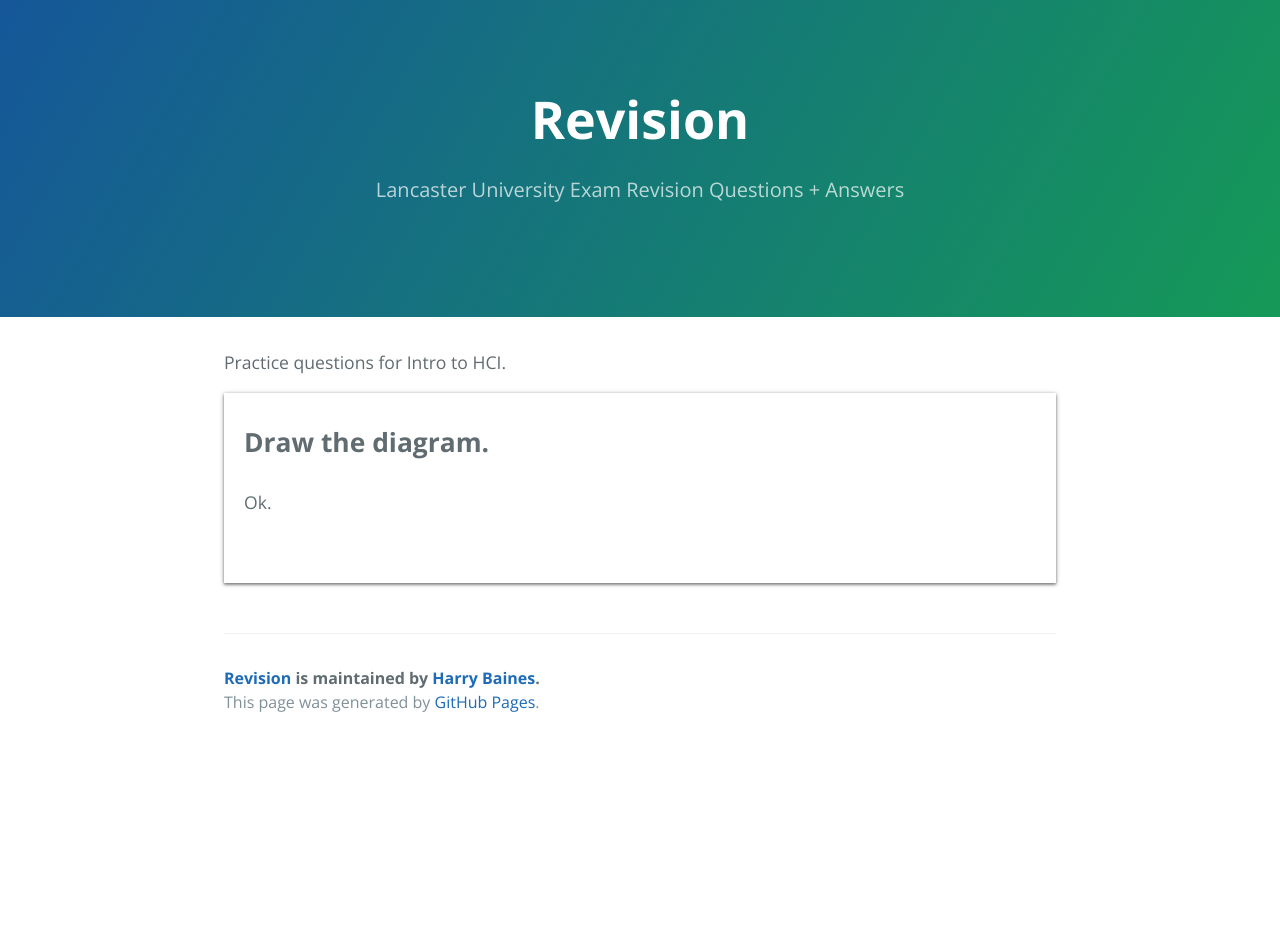
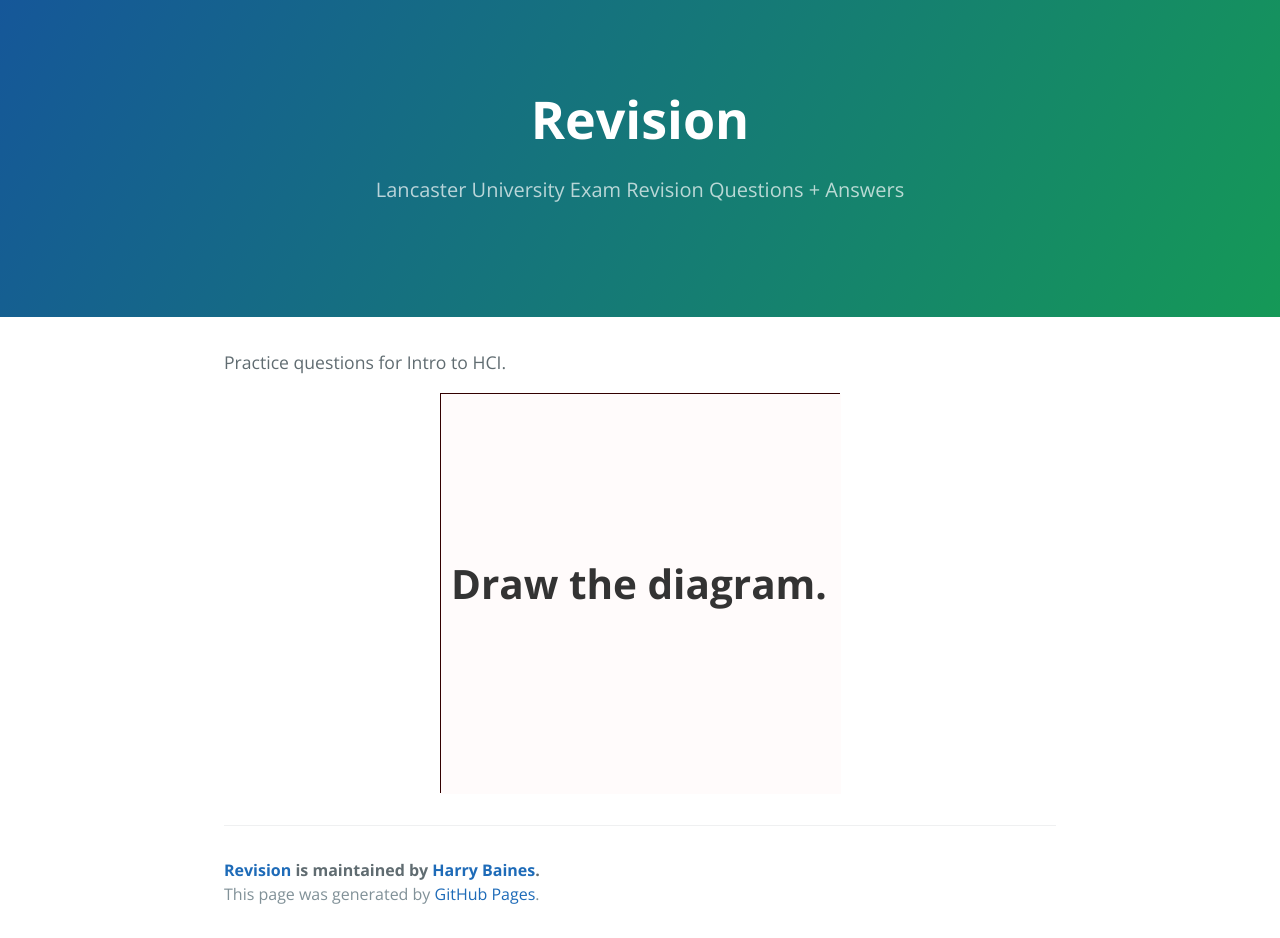
Before and after one commit to harryb0905/Exam-Revision, a Jekyll site: the page built from _topics/SCC.202/Intro to HCI.html, in a window 1280 px wide. Built offline with Jekyll 4.4.1, drawn with Linux system fonts in a browser that asks for light colours; before the commit the page ends 900 px from its top, so only the background shows below that.

Commit message:
Added a README.md

```diff
--- a/_layouts/questions.html
+++ b/_layouts/questions.html
@@ -5,10 +5,16 @@
 <ul class="posts">
     {% for q in site.data.questions %}
         {% if q.module == page.tags[0] and q.topic == page.tags[1] %}
-		    <li class="post-summary">
+            <div class="card-container">
+                <div class="card">
+                  <div class="front">
                       <p class="question">{{ q.question }}</p>
+                  </div>
+                  <div class="front back">
                     <p class="answer">{{ q.answer }}</p>
-		    </li>
+                  </div>
+                </div>
+            </div>
         {% endif %}
     {% endfor %}
 </ul>
--- a/css/cayman.css
+++ b/css/cayman.css
@@ -242,3 +242,63 @@
 	font-size: 90%;
 	padding: 10px 0px 0px 10px;
 }
+
+
+.card-container {
+  cursor: pointer;
+  height: 400px;
+  width: 400px;
+  perspective: 800px;
+  position: relative;
+  margin: auto;
+  transition: ease-in;
+}
+
+.cardRow {
+  margin: 0 auto;
+  margin-top: 25px;
+}
+
+.card {
+  height: 400px;
+  width: 400px;
+  position: absolute;
+  border: 1px solid #300;
+  transform-style: preserve-3d;
+  transition: all 0.4s ease-in-out;
+}
+
+.card:hover {
+  transform: rotateY(180deg);
+  transition: all 0.4s ease-in-out;
+}
+
+.card .front {
+  height: 400px;
+  width: 400px;
+  backface-visibility: hidden;
+  position: absolute;
+  overflow: hidden;
+  text-align: center;
+  background-color: rgba(255, 251, 251, 1);
+}
+
+.card .back {
+  height: 400px;
+  width: 400px;
+  text-align: center;
+  transform: rotateY(180deg);
+}
+
+.question {
+  color: #333;
+  font-size: 2.3em;
+  padding-top: 40%;
+}
+
+.answer {
+  color: #333;
+  font-size: 16px;
+  font-size: 2vw;
+  padding-top: 20%;
+}
```
Also changed, not shown: README.md, 3 other files. Lines whose indentation alone changed are shown as unchanged.
